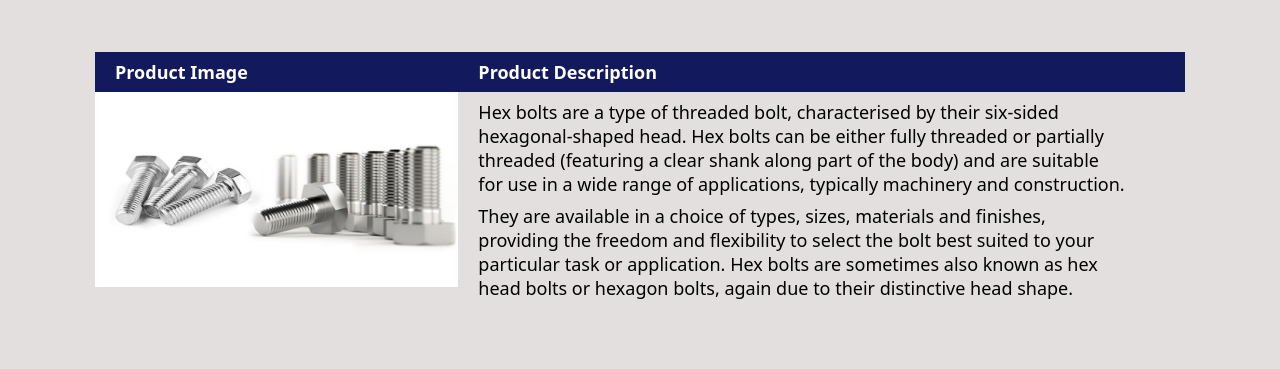
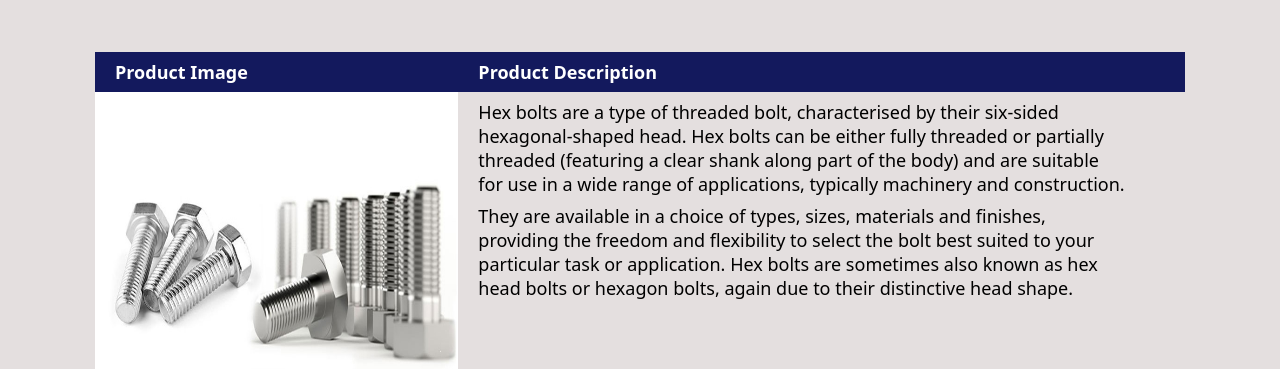
Before and after one commit to elvissamuel/elvissamuel.github.io, a plain HTML site: page flexony/product-inquiry.html in a window 1280 px wide. Shown: the part 543-912 px from the top of the page. Drawn offline with nearby package versions, Linux system fonts and the light colour scheme.

Commit message:
Add CSS Changes

```diff
--- a/flexony/assets/css/product-inquiry.css
+++ b/flexony/assets/css/product-inquiry.css
@@ -440,7 +440,7 @@ input::placeholder{
     .product{
         max-width: none;
         /* width: 40vw; */
-        height: 200px;
+        height: 350px;
     }
     .products_title{
         margin-top: 0px;
@@ -565,7 +565,7 @@ input::placeholder{
 
     .product{
         max-width: none;
-        height: 230px;
+        height: 400px;
         margin: 20px auto;
         /* box-shadow: -1px -2px 2px rgb(143, 142, 142); */
 
```
